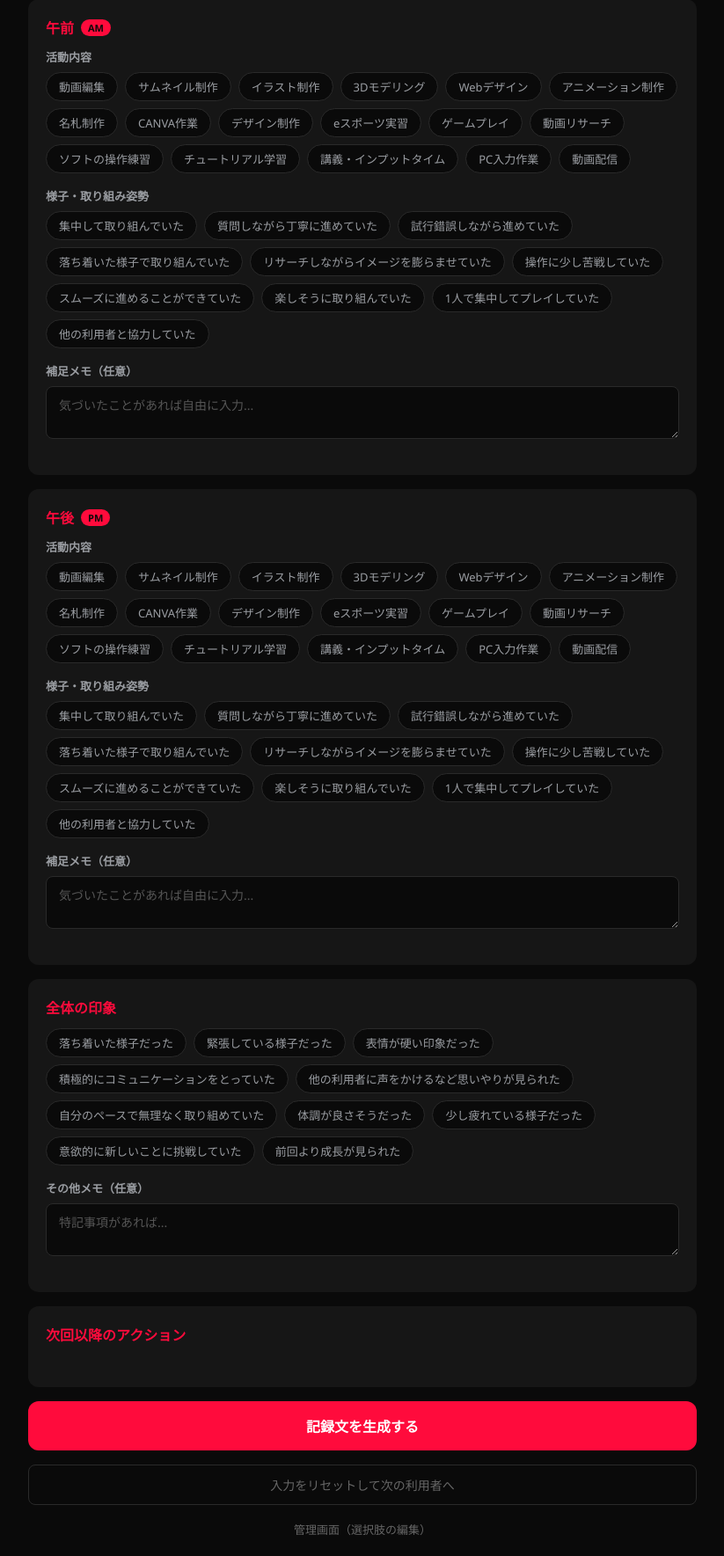
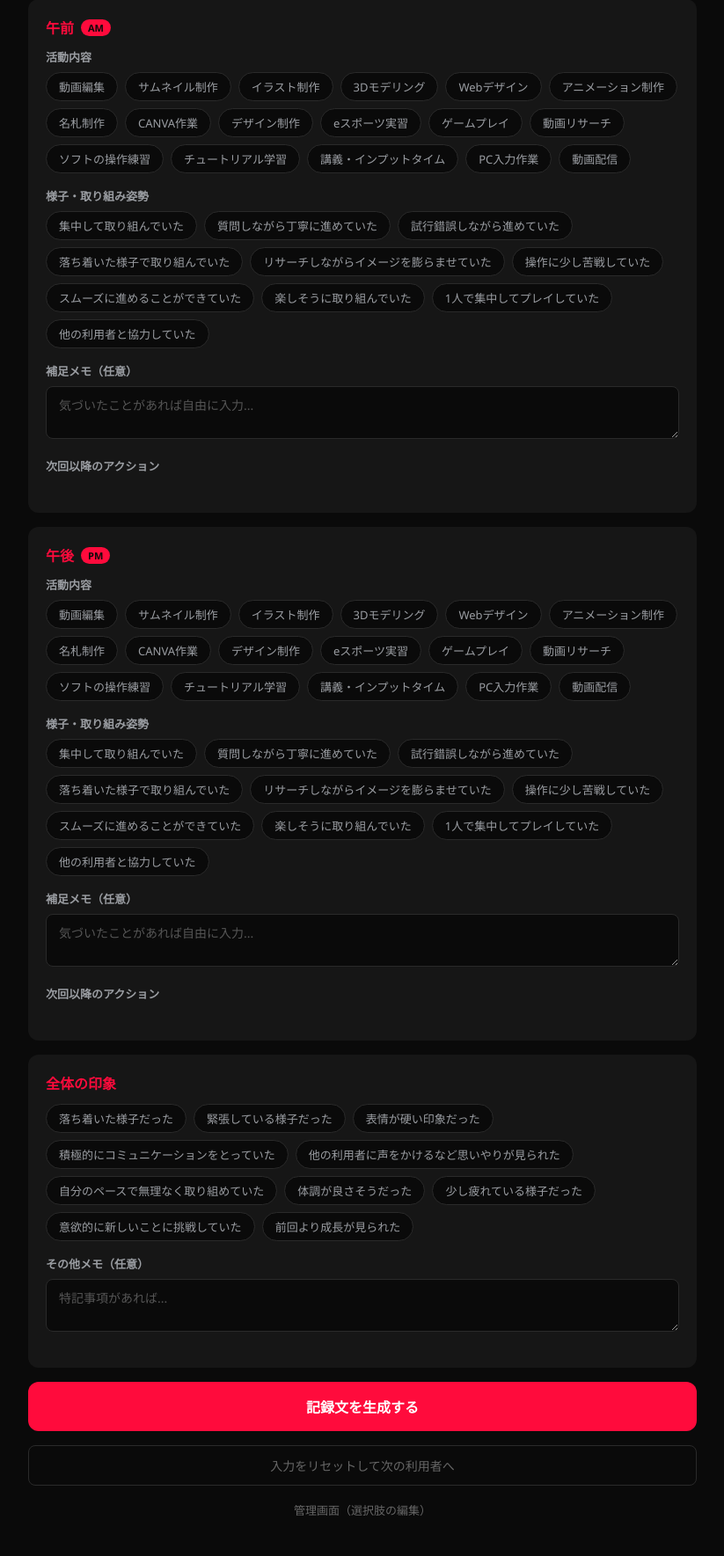
Before and after one commit to Morisita0921/creative-log, a Flask app: page / in a window 1280 px wide. Shown: the part 312-2081 px from the top of the page at 88% size, without its empty margins (228-1051 px from the left). After the commit the page ends 2035 px from the top, so only its background shows below. Run offline with Flask 3, Linux system fonts and the light colour scheme.

Commit message:
次回アクションを午前・午後それぞれの末尾に配置、例文追加
- 独立セクションを廃止し、午前・午後の各セクション内に移動
- テンプレート生成もAM/PM別にアクション文を挿入
- デフォルト例文を12個に拡充

Co-Authored-By: Claude Opus 4.6 <noreply@anthropic.com>

```diff
--- a/app.py
+++ b/app.py
@@ -83,6 +83,10 @@ DEFAULT_OPTIONS = {
         "基本操作の定着を図っていく",
         "本人のペースを尊重しながら進めていく",
         "成功体験を積み重ねていけるよう支援していく",
+        "完成に向けて仕上げ作業を進めていく",
+        "新しいツールの操作を覚えていく",
+        "クオリティの向上を目指していく",
+        "自主的に取り組める環境を整えていく",
     ],
 }
 
@@ -209,6 +213,14 @@ def generate_template(data):
         if am_memo:
             parts.append(am_memo.rstrip("。") + "。")
 
+        am_next = data.get("am_next_actions", [])
+        if am_next:
+            action_text = "、".join(a.rstrip("。") for a in am_next)
+            parts.append(random.choice([
+                f"次回以降は{action_text}予定。",
+                f"今後は{action_text}方針。",
+            ]))
+
     # 午後
     if pm_activities:
         activity_text = "・".join(pm_activities)
@@ -222,23 +234,20 @@ def generate_template(data):
         if pm_memo:
             parts.append(pm_memo.rstrip("。") + "。")
 
+        pm_next = data.get("pm_next_actions", [])
+        if pm_next:
+            action_text = "、".join(a.rstrip("。") for a in pm_next)
+            parts.append(random.choice([
+                f"次回以降は{action_text}予定。",
+                f"今後は{action_text}方針。",
+            ]))
+
     # 全体の印象
     for impression in impressions_list:
         parts.append(impression.rstrip("。") + "。")
 
     if general_memo:
         parts.append(general_memo.rstrip("。") + "。")
-
-    # 次回以降のアクション
-    next_actions = data.get("next_actions", [])
-    if next_actions:
-        action_text = "・".join(a.rstrip("。") for a in next_actions)
-        prefixes = [
-            f"次回以降は{action_text}予定。",
-            f"今後は{action_text}方針。",
-            f"次回以降、{action_text}よう支援していく。",
-        ]
-        parts.append(random.choice(prefixes))
 
     result = "".join(parts)
     result = result.replace("。。", "。")
--- a/templates/index.html
+++ b/templates/index.html
@@ -546,6 +546,14 @@
                 <div class="subsection-label">補足メモ（任意）</div>
                 <textarea class="memo-input" id="amMemo" rows="2" placeholder="気づいたことがあれば自由に入力..."></textarea>
             </div>
+            <div class="subsection">
+                <div class="subsection-label">次回以降のアクション</div>
+                <div class="chip-group" id="amNextActions">
+                    {% for action in next_actions %}
+                    <div class="chip" data-value="{{ action }}" onclick="toggleChip(this)">{{ action }}</div>
+                    {% endfor %}
+                </div>
+            </div>
         </div>
 
         <!-- 午後 -->
@@ -573,6 +581,14 @@
                 <div class="subsection-label">補足メモ（任意）</div>
                 <textarea class="memo-input" id="pmMemo" rows="2" placeholder="気づいたことがあれば自由に入力..."></textarea>
             </div>
+            <div class="subsection">
+                <div class="subsection-label">次回以降のアクション</div>
+                <div class="chip-group" id="pmNextActions">
+                    {% for action in next_actions %}
+                    <div class="chip" data-value="{{ action }}" onclick="toggleChip(this)">{{ action }}</div>
+                    {% endfor %}
+                </div>
+            </div>
         </div>
 
         <!-- 全体の印象 -->
@@ -588,18 +604,6 @@
             <div class="subsection">
                 <div class="subsection-label">その他メモ（任意）</div>
                 <textarea class="memo-input" id="generalMemo" rows="2" placeholder="特記事項があれば..."></textarea>
-            </div>
-        </div>
-
-        <!-- 次回以降のアクション -->
-        <div class="section">
-            <div class="section-title">次回以降のアクション</div>
-            <div class="subsection">
-                <div class="chip-group" id="nextActions">
-                    {% for action in next_actions %}
-                    <div class="chip" data-value="{{ action }}" onclick="toggleChip(this)">{{ action }}</div>
-                    {% endfor %}
-                </div>
             </div>
         </div>
 
@@ -830,7 +834,8 @@
                 pm_memo: document.getElementById('pmMemo').value,
                 impressions: getSelectedValues('impressions'),
                 general_memo: document.getElementById('generalMemo').value,
-                next_actions: getSelectedValues('nextActions'),
+                am_next_actions: getSelectedValues('amNextActions'),
+                pm_next_actions: getSelectedValues('pmNextActions'),
             };
 
             try {
```
